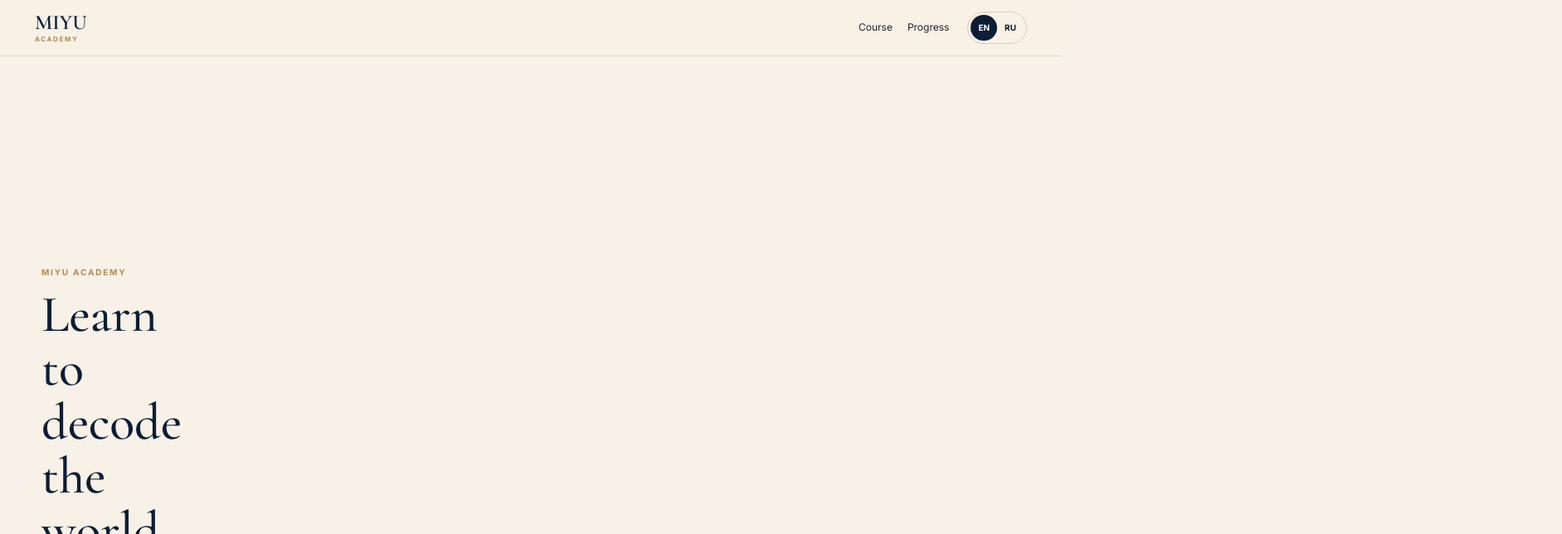
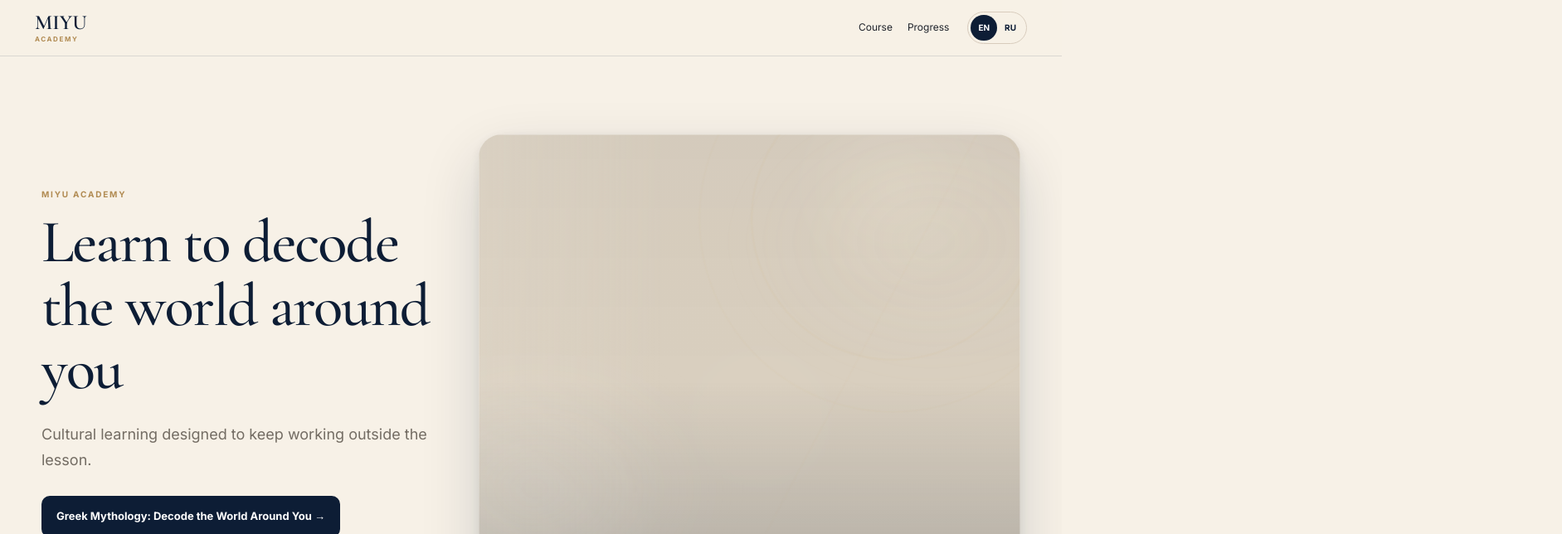
Before and after one commit to olesiabositi-hub/miyu-academy, a Next.js app: page /en in a window 1280 px wide. Shown: the top 644 px of the page at 83% size, 1883 px wide, since content can reach past the window. Built offline with nearby package versions, Linux system fonts and the light colour scheme.

Commit message:
Add premium subtle motion to homepage artwork

```diff
--- a/app/[locale]/globals.css
+++ b/app/[locale]/globals.css
@@ -48,3 +48,126 @@ h1,h2,h3,h4{font-family:var(--font-serif);font-weight:500;line-height:1.05;color
 .certificateVerifyText{position:absolute;left:65.7%;top:85.3%;font:600 clamp(7px,.75vw,13px)/1 var(--font-serif);letter-spacing:.08em}.certificateVerifyText span{font-size:1.7em;margin-left:8px}
 @media(max-width:620px){.certificateName{letter-spacing:.02em}.certificateVerifyText{display:none}}
 @media print{.certificateVisual{break-inside:avoid}.certificateMasterBg{display:block!important}}
+
+
+/* MIYU visual motion rule — homepage editorial art should feel alive, never animated like a video. */
+.homeHero{padding:34px 0 72px}
+.homeHero .heroGrid{
+  grid-template-columns:minmax(0,.86fr) minmax(520px,1.14fr);
+  gap:34px;
+  align-items:center;
+  min-height:calc(100vh - 140px)
+}
+.homeHeroCopy{position:relative;z-index:3;max-width:560px}
+.homeHeroCopy h1{font-size:clamp(48px,5.7vw,78px);letter-spacing:-.025em}
+.homeHeroCopy .muted{max-width:520px;font-size:18px;margin-bottom:28px}
+.homeHeroVisual{min-width:0}
+
+.livingHero{
+  --hero-parallax-y:0px;
+  --hero-pointer-x:0px;
+  --hero-pointer-y:0px;
+  position:relative;
+  min-height:540px;
+  overflow:hidden;
+  isolation:isolate;
+  border-radius:28px;
+  background:#d9cfbf;
+  box-shadow:0 28px 70px rgba(13,29,53,.16),0 3px 14px rgba(13,29,53,.08)
+}
+.livingHeroImageWrap{
+  position:absolute;
+  inset:-3.5%;
+  transform:translate3d(var(--hero-pointer-x),calc(var(--hero-parallax-y) + var(--hero-pointer-y)),0);
+  transition:transform .9s cubic-bezier(.2,.7,.2,1);
+  will-change:transform
+}
+.livingHeroImage{
+  width:100%;
+  height:100%;
+  display:block;
+  object-fit:cover;
+  object-position:66% 50%;
+  transform-origin:68% 43%;
+  animation:miyuHeroBreathe 18s ease-in-out infinite alternate;
+  will-change:transform
+}
+.livingHero:after{
+  content:"";
+  position:absolute;
+  inset:0;
+  z-index:5;
+  pointer-events:none;
+  background:
+    linear-gradient(90deg,rgba(247,241,231,.13),transparent 34%),
+    linear-gradient(180deg,rgba(13,29,53,.02),transparent 55%,rgba(13,29,53,.18));
+  box-shadow:inset 0 0 0 1px rgba(255,255,255,.25)
+}
+.livingHeroMist,.livingHeroGlow,.livingHeroLines{
+  position:absolute;
+  inset:-10%;
+  pointer-events:none;
+  will-change:transform,opacity
+}
+.livingHeroMist{
+  z-index:2;
+  opacity:.26;
+  filter:blur(18px);
+  background:
+    radial-gradient(ellipse at 18% 74%,rgba(255,253,249,.55),transparent 28%),
+    radial-gradient(ellipse at 79% 28%,rgba(247,241,231,.26),transparent 30%);
+  animation:miyuMistDrift 22s ease-in-out infinite alternate
+}
+.livingHeroGlow{
+  z-index:3;
+  opacity:.24;
+  mix-blend-mode:screen;
+  background:
+    radial-gradient(circle at 73% 18%,rgba(255,224,154,.72),transparent 16%),
+    radial-gradient(circle at 52% 61%,rgba(177,139,82,.20),transparent 24%);
+  animation:miyuLightDrift 16s ease-in-out infinite alternate
+}
+.livingHeroLines{
+  z-index:4;
+  inset:-4%;
+  opacity:.25;
+  background:
+    radial-gradient(circle at 75% 21%,transparent 0 24%,rgba(211,173,101,.34) 24.2% 24.35%,transparent 24.55% 33%,rgba(211,173,101,.22) 33.2% 33.32%,transparent 33.5%),
+    linear-gradient(118deg,transparent 0 63%,rgba(211,173,101,.16) 63.15% 63.25%,transparent 63.4%);
+  animation:miyuGoldDrift 28s ease-in-out infinite alternate
+}
+
+@keyframes miyuHeroBreathe{
+  from{transform:scale(1.015) translate3d(0,0,0)}
+  to{transform:scale(1.045) translate3d(-.35%,.3%,0)}
+}
+@keyframes miyuMistDrift{
+  from{transform:translate3d(-1.2%,.3%,0);opacity:.20}
+  to{transform:translate3d(1.4%,-.8%,0);opacity:.31}
+}
+@keyframes miyuLightDrift{
+  from{transform:translate3d(-.8%,.5%,0) scale(.99);opacity:.18}
+  to{transform:translate3d(1.2%,-.7%,0) scale(1.03);opacity:.29}
+}
+@keyframes miyuGoldDrift{
+  from{transform:translate3d(-.5%,.3%,0) rotate(-.15deg);opacity:.18}
+  to{transform:translate3d(.7%,-.4%,0) rotate(.25deg);opacity:.29}
+}
+
+@media(max-width:1000px){
+  .homeHero .heroGrid{grid-template-columns:minmax(0,.9fr) minmax(430px,1.1fr);gap:24px}
+  .livingHero{min-height:500px}
+}
+@media(max-width:820px){
+  .homeHero{padding:38px 0 58px}
+  .homeHero .heroGrid{grid-template-columns:1fr;gap:34px;min-height:auto}
+  .homeHeroCopy{max-width:680px}
+  .homeHeroCopy h1{font-size:clamp(44px,12vw,68px)}
+  .homeHeroVisual{width:min(100%,620px);margin-inline:auto}
+  .livingHero{min-height:0;aspect-ratio:4/5;border-radius:22px}
+  .livingHeroImage{object-position:69% 50%}
+}
+@media(max-width:520px){
+  .homeHeroCopy .muted{font-size:16px}
+  .livingHero{border-radius:18px;box-shadow:0 18px 45px rgba(13,29,53,.14)}
+}
```
